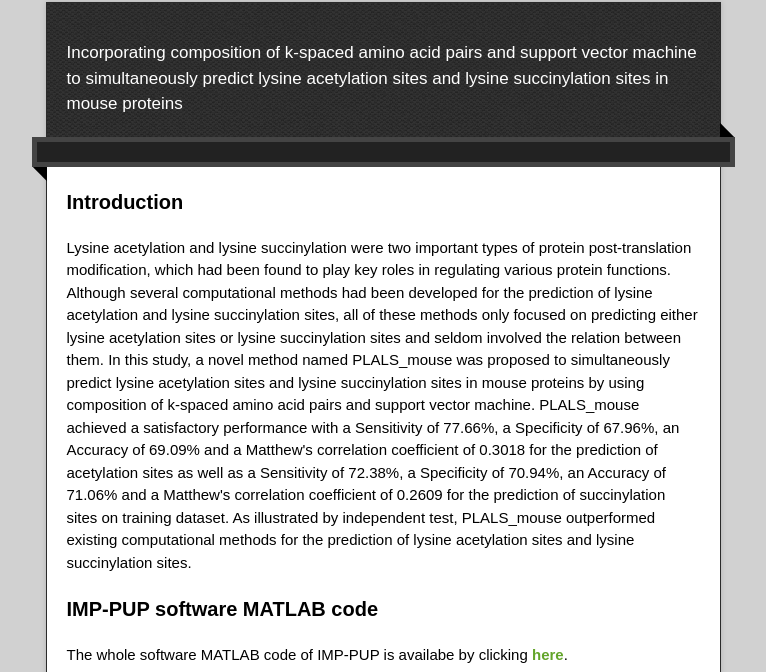
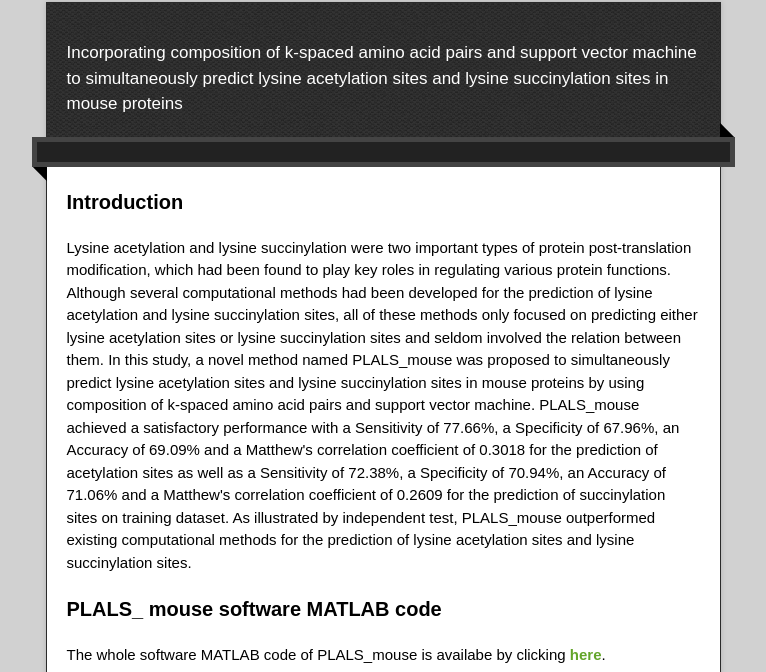
Before and after one commit to PLALS-mouse/plals-mouse.github.com, a plain HTML site: page index.html in a window 1280 px wide. Shown: the part 128-800 px from the top of the page, without its empty margins (257-1023 px from the left). Drawn offline with nearby package versions, Linux system fonts and the light colour scheme.

Commit message:
Update index.html

```diff
--- a/index.html
+++ b/index.html
@@ -37,9 +37,9 @@
 <p>Lysine acetylation and lysine succinylation were two important types of protein post-translation modification, which had been found to play key roles in regulating various protein functions. Although several computational methods had been developed for the prediction of lysine acetylation and lysine succinylation sites, all of these methods only focused on predicting either lysine acetylation sites or lysine succinylation sites and seldom involved the relation between them. In this study, a novel method named PLALS_mouse was proposed to simultaneously predict lysine acetylation sites and lysine succinylation sites in mouse proteins by using composition of k-spaced amino acid pairs and support vector machine. PLALS_mouse achieved a satisfactory performance with a Sensitivity of 77.66%, a Specificity of 67.96%, an Accuracy of 69.09% and a Matthew's correlation coefficient of 0.3018 for the prediction of acetylation sites as well as a Sensitivity of 72.38%, a Specificity of 70.94%, an Accuracy of 71.06% and a Matthew's correlation coefficient of 0.2609 for the prediction of succinylation sites on training dataset. As illustrated by independent test, PLALS_mouse outperformed existing computational methods for the prediction of lysine acetylation sites and lysine succinylation sites.</p>
 
 <h3>
-<a id="designer-templates" class="anchor" href="#designer-templates" aria-hidden="true"><span aria-hidden="true" class="octicon octicon-link"></span></a>IMP-PUP software MATLAB code</h3>
+<a id="designer-templates" class="anchor" href="#designer-templates" aria-hidden="true"><span aria-hidden="true" class="octicon octicon-link"></span></a>PLALS_ mouse software MATLAB code</h3>
 
-<p>The whole software MATLAB code of IMP-PUP is availabe by clicking <a href="https://github.com/PLALS-mouse/plals-mouse.github.com/blob/master/PLALS_mouse_Matlab_Software.zip?raw=true"><b>here</b></a>.</p>
+<p>The whole software MATLAB code of PLALS_mouse is availabe by clicking <a href="https://github.com/PLALS-mouse/plals-mouse.github.com/blob/master/PLALS_mouse_Matlab_Software.zip?raw=true"><b>here</b></a>.</p>
 
 <p>Usage of this MATLAB software package:
 <ol>
```
